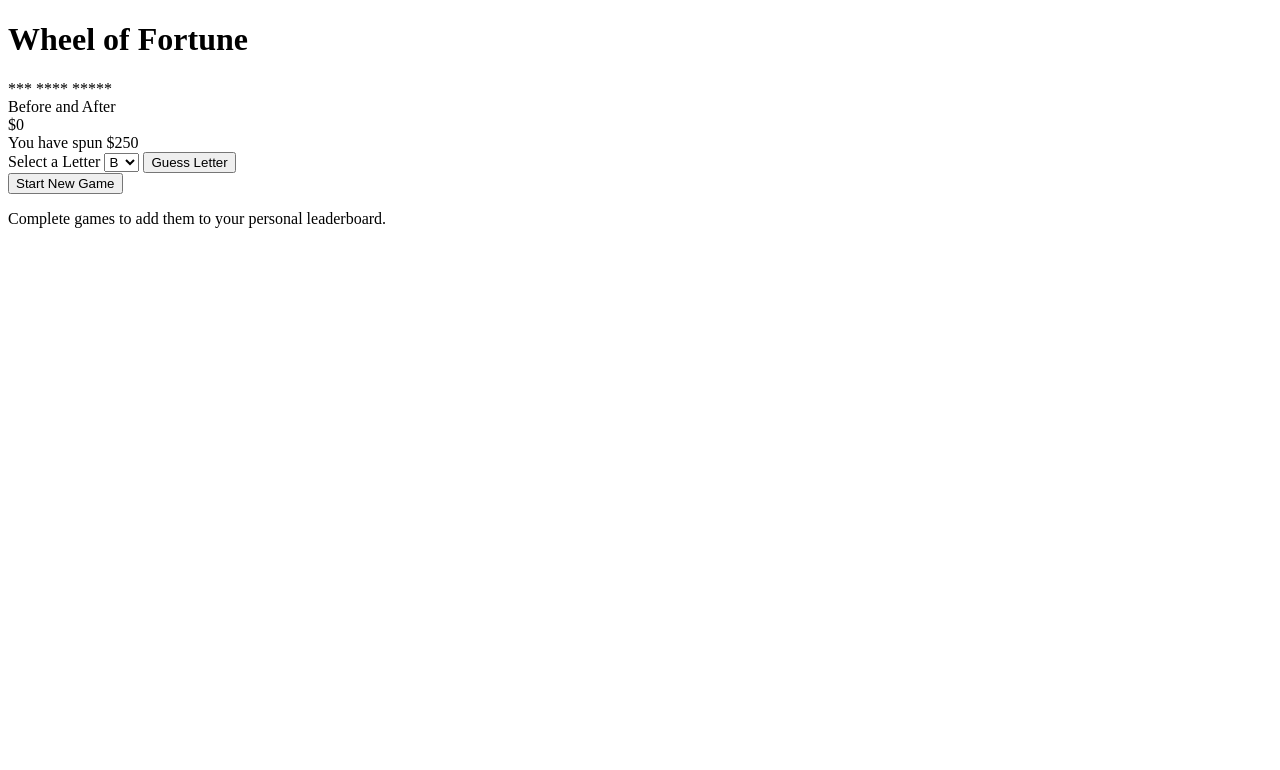
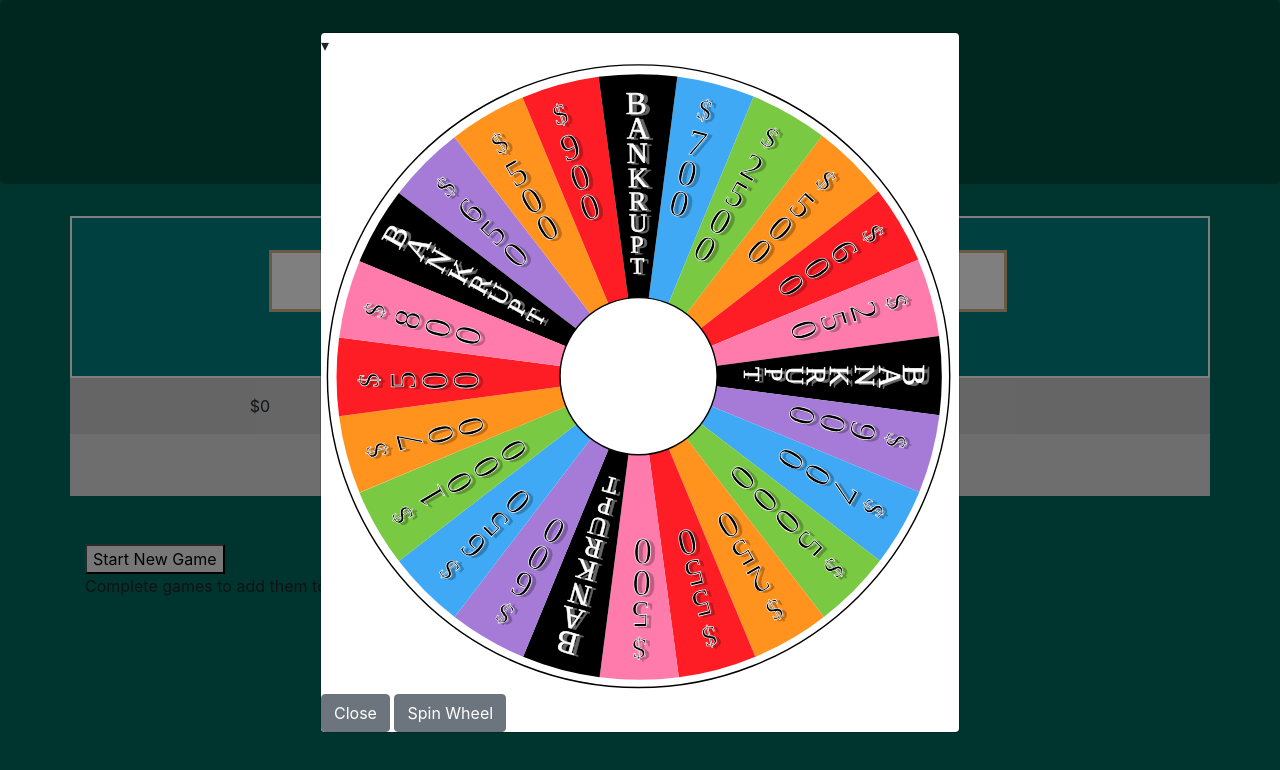
Before and after one commit to Ttesori/js, a website built with webpack: page wheel/public/index.html in a window 1280 px wide. Both pictures are taken after a click on the button "Spin Wheel". Built offline with nearby package versions, Linux system fonts and the light colour scheme.

Commit message:
beginning ui work

```diff
--- a/wheel/public/css/main.scss
+++ b/wheel/public/css/main.scss
@@ -1,7 +1,102 @@
+body {
+  background: #00695c;
+}
+
+.jumbotron {
+  background: #004d40;
+  color: #fff;
+}
+
+.wheel-game-puzzle {
+  background: teal;
+  width: 100%;
+  height: 100%;
+  color: #fff;
+  padding: 2rem;
+  text-align: center;
+  border: 2px solid white;
+
+  .wheel-puzzle-text {
+    font-size: 2rem;
+    letter-spacing: 2px;
+
+    .word {
+      display: inline-block;
+      span {
+        display: inline-block;
+        width: 3.5rem;
+        background: white;
+        color: black;
+        padding: 0.25rem 0.5rem;
+        border: 3px solid tan;
+        margin-bottom: 0.5rem;
+        margin-right: 0.25rem;
+
+        &.letter {
+        }
+
+        &.space {
+          color: transparent;
+          background: transparent;
+          border: none;
+        }
+        &.masked {
+          color: white;
+        }
+      }
+    }
+  }
+}
+
+.wheel-game {
+  text-align: center;
+  .wheel-game-bank {
+    background: #ccc;
+    padding: 1rem;
+  }
+  .wheel-game-status {
+    background: #ccc;
+    padding: 1rem;
+  }
+
+  &-turn-options {
+    background: #ddd;
+    padding: 1rem;
+  }
+  &-input {
+    background: #ddd;
+    padding: 1rem;
+  }
+
+  &-wheel {
+  }
+
+  button[class*='wheel-btn'] {
+    background: white;
+  }
+}
+
+.wheel-modal {
+  //display: block;
+  background: rgba(black, 0.5);
+  .wheel-game-wheel {
+    transition: all 5s;
+  }
+  .modal-content {
+    top: 2rem;
+    width: 50%;
+    margin: 0 auto;
+  }
+  .wheel-img {
+    transition: all 5s;
+    transform: rotate(0deg);
+  }
+}
+
 #wheel-container {
   position: relative;
-  width: 500px;
-  height: 500px;
+  max-width: 500px;
+  max-height: 500px;
 
   #wheel {
     width: 100%;
--- a/wheel/public/index.html
+++ b/wheel/public/index.html
@@ -5,26 +5,57 @@
   <meta charset="UTF-8">
   <meta name="viewport" content="width=device-width, initial-scale=1.0">
   <meta http-equiv="X-UA-Compatible" content="ie=edge">
+  <link href="https://stackpath.bootstrapcdn.com/bootstrap/4.1.3/css/bootstrap.min.css" rel="stylesheet" integrity="sha384-MCw98/SFnGE8fJT3GXwEOngsV7Zt27NXFoaoApmYm81iuXoPkFOJwJ8ERdknLPMO"
+    crossorigin="anonymous">
   <link rel="stylesheet" href="css/main.css">
   <title>Wheel of Fortune</title>
 </head>
 
 <body>
+  <header class="jumbotron">
+    <div class="container text-center">
       <h1>Wheel of Fortune</h1>
-  <div class="wheel-game">
+    </div>
+
+  </header>
+  <div class="container">
+
+
+    <main class="wheel-game row mb-5">
+      <div class="col col-sm-12">
+        <div class="row">
           <div class="wheel-game-puzzle">
             <div class="wheel-puzzle-text"></div>
             <div class="wheel-puzzle-category"></div>
           </div>
-    <div class="wheel-game-bank"></div>
-    <div class="wheel-game-status"></div>
-    <div class="wheel-game-turn-options">
+
+        </div>
+        <div class="row">
+          <div class="wheel-game-bank col col-sm-4"></div>
+          <div class="wheel-game-status col col-sm-8">Status</div>
+        </div>
+        <div class="row">
+          <div class="wheel-game-turn-options col col-sm-12">
             <button class="wheel-btn-spin">Spin Wheel</button>
           </div>
-    <div class="wheel-game-input"></div>
-    <button class="wheel-btn-new">Start New Game</button>
-    <div class="wheel-game-leaderboard">
-      <section class="wheel-leaderboard"></section>
+        </div>
+
+      </div>
+
+  </div>
+
+
+
+  </div>
+
+  <div class="modal wheel-modal">
+    <div class="modal-content">
+      <div class="wheel-game-wheel">
+        <span class="wheel-wheel-triangle">&#9662;</span>
+        <img src="img/wheel.svg" class="wheel-img">
+        <button type="button" class="btn btn-secondary wheel-modal-close">Close</button>
+        <button type="button" class="btn btn-secondary wheel-modal-spin">Spin Wheel</button>
+      </div>
     </div>
   </div>
 
@@ -33,6 +64,19 @@
           <div id="wheel"></div>
         </div> -->
 
+  <aside class="container">
+    <button class="wheel-btn-new">Start New Game</button>
+    <div class="wheel-game-leaderboard">
+      <section class="wheel-leaderboard"></section>
+    </div>
+  </aside>
+
+
+
+
+  </main>
+
+
 
   <script src="scripts/bundle.js"></script>
 </body>
--- a/wheel/src/index.js
+++ b/wheel/src/index.js
@@ -2,6 +2,7 @@
 import WheelPuzzles from './wheelpuzzles';
 import PlayWheelUI from './playwheelui';
 import PlayWheel from './playwheel';
+import playwheelui from './playwheelui';
 let playwheel;
 
 const init = () => {
@@ -40,7 +41,7 @@
   const spinValue = spin.value;
   const spinPos = spin.position;
   playwheel.turnValue = spinValue;
-  //PlayWheelUI.spinWheel(spinPos);
+  PlayWheelUI.spinWheel(spinPos);
   if (spinValue === 0) {
     playwheel.emptyBank();
     PlayWheelUI.updateBank(playwheel.bank);
@@ -187,10 +188,9 @@
 
 const addEventListeners = () => {
   const elements = PlayWheelUI.getElements();
-  const inputAreaEl = elements.inputAreaEl;
   const turnOptionsEl = elements.turnOptionsEl;
   const btnNewGame = elements.btnNewGame;
-  const btnClearLeaderboard = elements.btnClearLeaderboard;
+  const wheelModalEl = elements.wheelModalEl;
 
   btnNewGame.addEventListener('click', e => {
     clearCurrentGameFromLS();
@@ -198,20 +198,16 @@
   });
 
   turnOptionsEl.addEventListener('click', e => {
+    const elements = PlayWheelUI.getElements();
     if (e.target.className === 'wheel-btn-spin') {
-      takeTurn();
+      PlayWheelUI.showWheelModal();
     } else if (e.target.className === 'wheel-btn-vowel') {
       PlayWheelUI.showBuyAVowelForm();
     } else if (e.target.className === 'wheel-btn-solve') {
       PlayWheelUI.showSolvePuzzleForm();
     } else if (e.target.className === 'wheel-btn-replay') {
       startGame();
-    }
-  });
-
-  inputAreaEl.addEventListener('click', e => {
-    const elements = PlayWheelUI.getElements();
-    if (e.target.className === 'wheel-btn-guessLetter') {
+    } else if (e.target.className === 'wheel-btn-guessLetter') {
       guessALetter(elements.txtSelectGuess.value);
     } else if (e.target.className === 'wheel-btn-buyVowel') {
       buyAVowel(elements.txtSelectVowel.value);
@@ -219,6 +215,20 @@
       solvePuzzle(elements.txtInputSolve.value);
     }
   });
+  wheelModalEl.addEventListener('click', e => {
+    console.log(e);
+    if (e.target.classList.contains('wheel-modal-close')) {
+      PlayWheelUI.hideWheelModal();
+    } else if (e.target.classList.contains('wheel-modal-spin')) {
+      takeTurn();
+      setTimeout(PlayWheelUI.hideWheelModal, 7000);
+      console.log('spinning wheel');
+    }
+  });
+
+  //inputAreaEl.addEventListener('click', e => {
+  //const elements = PlayWheelUI.getElements();
+  //});
 };
 
 init();
--- a/wheel/src/playwheelui.js
+++ b/wheel/src/playwheelui.js
@@ -22,16 +22,22 @@
       btnNewGame: document.querySelector('.wheel-btn-new'),
       leaderboardContainerEl: document.querySelector('.wheel-game-leaderboard'),
       leaderboardEl: document.querySelector('.wheel-leaderboard'),
-      btnClearLeaderboard: document.querySelector('.wheel-btn-clearLeaderboard')
+      btnClearLeaderboard: document.querySelector(
+        '.wheel-btn-clearLeaderboard'
+      ),
+      wheelModalEl: document.querySelector('.wheel-modal'),
+      btnWheelModalClose: document.querySelector('.wheel-modal-close'),
+      btnWheelModalSpin: document.querySelector('.wheel-modal-spin'),
+      wheelEl: document.querySelector('.wheel-img')
     };
   }
 
   static startGame(maskedPuzzle, category, bank = 0) {
     const elements = PlayWheelUI.getElements();
-    elements.puzzleTextEl.textContent = maskedPuzzle;
+    this.updatePuzzle(maskedPuzzle);
     elements.categoryTextEl.textContent = category;
     elements.turnOptionsEl.innerHTML = elements.btnSpin;
-    PlayWheelUI.updateStatus('');
+    PlayWheelUI.updateStatus('&nbsp;');
     if (bank > 0) {
       PlayWheelUI.updateBank(bank);
     } else {
@@ -41,13 +47,24 @@
 
   static updatePuzzle(maskedPuzzle) {
     const elements = PlayWheelUI.getElements();
-    elements.puzzleTextEl.textContent = maskedPuzzle;
+    const maskedPuzzleLetters = maskedPuzzle.split('');
+    let maskedPuzzleHTML = '<span class="word">';
+    maskedPuzzleLetters.forEach(letter => {
+      if (letter === ' ') {
+        maskedPuzzleHTML += `</span><span class="space">${letter}</span><span class="word">`;
+      } else if (letter === '*') {
+        maskedPuzzleHTML += `<span class="masked">${letter}</span>`;
+      } else {
+        maskedPuzzleHTML += `<span class="letter">${letter}</span>`;
+      }
+    });
+    elements.puzzleTextEl.innerHTML = maskedPuzzleHTML + '</span>';
   }
 
-  static updateStatus(msg, type) {
+  static updateStatus(msg) {
     const elements = PlayWheelUI.getElements();
-    elements.statusEl.className = 'wheel-game-status game-status-' + type;
-    elements.statusEl.textContent = msg;
+    //elements.statusEl.className = 'wheel-game-status game-status-' + type;
+    elements.statusEl.innerHTML = msg;
   }
 
   static updateBank(amt) {
@@ -56,23 +73,28 @@
   }
 
   static spinWheel(value) {
+    const wheelImgEl = this.getElements().wheelEl;
+    this.showWheelModal();
     const baseSpin = 720;
     const spinPos = value * 15;
-    document.querySelector('#wheel').style.transform = `rotate(-${baseSpin +
-      spinPos}deg)`;
+    wheelImgEl.style.transform = `rotate(-${baseSpin + spinPos}deg)`;
+  }
+
+  static resetWheel() {
+    const wheelImgEl = this.getElements().wheelEl;
+    wheelImgEl.style.transform = `rotate(0deg)`;
   }
 
   static showRespin() {
     const elements = PlayWheelUI.getElements();
     elements.turnOptionsEl.innerHTML = elements.btnSpin;
-    elements.inputAreaEl.innerHTML = '';
   }
 
   static showGuessLetterForm(guessedLetters) {
     const elements = PlayWheelUI.getElements();
-    const inputAreaEl = elements.inputAreaEl;
+    const inputAreaEl = elements.turnOptionsEl;
     const letters = 'bcdfghjklmnpqrstvwxyz'.toUpperCase().split('');
-    PlayWheelUI.clearTurnOptionsArea();
+    //PlayWheelUI.clearTurnOptionsArea();
     let selectBody = '';
     letters.forEach(letter => {
       if (guessedLetters.indexOf(letter) === -1) {
@@ -91,7 +113,7 @@
   static showSolvePuzzleForm() {
     PlayWheelUI.clearTurnOptionsArea();
     const elements = PlayWheelUI.getElements();
-    const inputAreaEl = elements.inputAreaEl;
+    const inputAreaEl = elements.turnOptionsEl;
     inputAreaEl.innerHTML = `
     <input type="text" class="wheel-input-solve">
     <button class="wheel-btn-solvePuzzle">Solve Puzzle</button>
@@ -101,7 +123,7 @@
   static showBuyAVowelForm() {
     console.log('buy a vowel form');
     const elements = PlayWheelUI.getElements();
-    const inputAreaEl = elements.inputAreaEl;
+    const inputAreaEl = elements.turnOptionsEl;
     const letters = 'aeiou'.split('');
 
     let selectBody = '';
@@ -120,7 +142,6 @@
   static showEndTurnOptions(canBuyVowel) {
     const elements = PlayWheelUI.getElements();
     const turnOptionsEl = elements.turnOptionsEl;
-    elements.inputAreaEl.innerHTML = '';
     turnOptionsEl.innerHTML = '';
     turnOptionsEl.innerHTML += elements.btnSpin;
     turnOptionsEl.innerHTML += elements.btnSolve;
@@ -129,15 +150,28 @@
     }
   }
 
+  static showWheelModal() {
+    const elements = PlayWheelUI.getElements();
+    const wheelModalEl = elements.wheelModalEl;
+    wheelModalEl.style.display = 'block';
+  }
+
+  static hideWheelModal() {
+    const elements = PlayWheelUI.getElements();
+    const wheelModalEl = elements.wheelModalEl;
+    wheelModalEl.style.display = 'none';
+    PlayWheelUI.resetWheel();
+  }
+
   static endGame() {
-    PlayWheelUI.clearInputArea();
+    //PlayWheelUI.clearInputArea();
     PlayWheelUI.clearTurnOptionsArea();
   }
 
   static clearInputArea() {
-    const elements = PlayWheelUI.getElements();
-    const inputAreaEl = elements.inputAreaEl;
-    inputAreaEl.innerHTML = '';
+    //const elements = PlayWheelUI.getElements();
+    //const inputAreaEl = elements.inputAreaEl;
+    //inputAreaEl.innerHTML = '';
   }
 
   static clearTurnOptionsArea() {
```
Also changed, not shown: wheel/public/css/main.css, 2 other files. Lines whose indentation alone changed are shown as unchanged.
